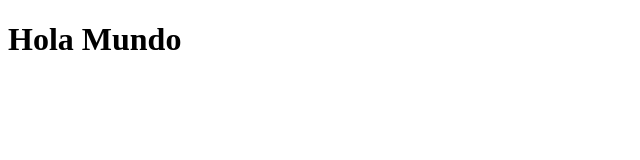
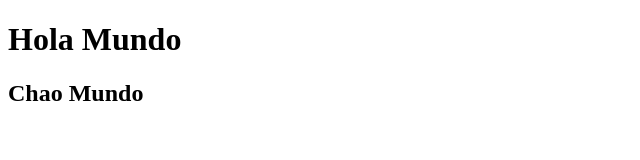
Before and after one commit to CrGarroHernandez/nuevosistema, a plain HTML site: page index.html in a window 1280 px wide. Shown: the whole page, without its empty margins (0-640 px from the left). Drawn offline with Linux system fonts and the light colour scheme.

Commit message:
Another commit

```diff
--- a/index.html
+++ b/index.html
@@ -7,5 +7,6 @@
 </head>
 <body>
     <h1>Hola Mundo</h1>
+    <h2>Chao Mundo</h2>
 </body>
 </html>
```
